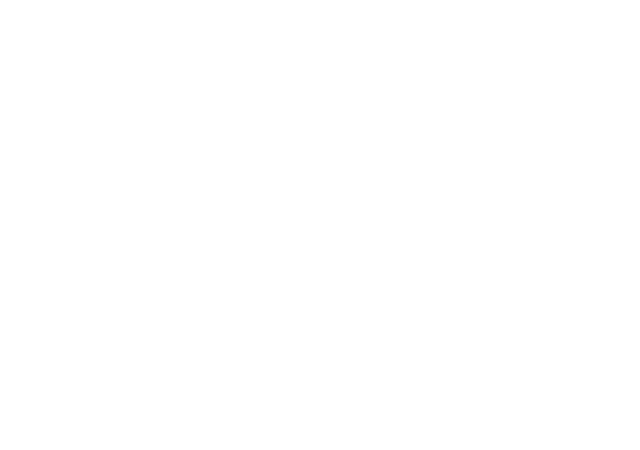
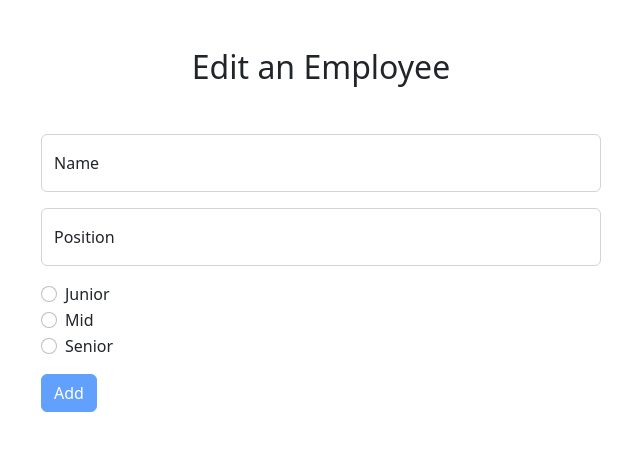
Before and after one commit to mrriteshjangir/employee-management-system, an Angular app in the folder client/: page /employees/edit/1 in a window 1280 px wide. Before the commit this address led to /. Shown: the top 450 px of the page, without its empty margins (319-959 px from the left). Built offline with nearby package versions, Linux system fonts and the light colour scheme; no server answers.

Commit message:
final project done : edit api

```diff
--- a/client/src/app/edit-employee/edit-employee.component.ts
+++ b/client/src/app/edit-employee/edit-employee.component.ts
@@ -1,20 +1,49 @@
 import { Component, OnInit } from '@angular/core';
+import { ActivatedRoute, Router } from '@angular/router';
+import { BehaviorSubject } from 'rxjs';
+import { Employee } from '../employee';
+import { EmployeeService } from '../employee.service';
 
 @Component({
   selector: 'app-edit-employee',
   template: `
-    <p>
-      edit-employee works!
-    </p>
+    <h2 class="text-center m-5">Edit an Employee</h2>
+    <app-employee-form [initialState]="employee" (formSubmitted)="editEmployee($event)"></app-employee-form>
   `,
   styles: [
   ]
 })
 export class EditEmployeeComponent implements OnInit {
+  employee: BehaviorSubject<Employee> = new BehaviorSubject({});
 
-  constructor() { }
+  constructor(
+    private router: Router,
+    private route: ActivatedRoute,
+    private employeeServices : EmployeeService,
+  ) { }
 
   ngOnInit(): void {
+    const id = this.route.snapshot.paramMap.get('id');
+    if(!id){
+      alert('No id recieved');
+    }
+
+    this.employeeServices.getEmployee(id !).subscribe((employee)=>{
+      this.employee.next(employee);
+    })
+
   }
 
+  editEmployee(employee: Employee){
+    this.employeeServices.updateEmployee(this.employee.value._id || '', employee)
+    .subscribe({
+      next:()=>{
+        this.router.navigate(['employees']);
+      },
+      error:(err)=>{
+        alert('Faield to update');
+        console.error(err);
+      }
+    })
+  }
 }
--- a/client/src/app/employees-list/employees-list.component.ts
+++ b/client/src/app/employees-list/employees-list.component.ts
@@ -24,7 +24,7 @@ import { EmployeeService } from '../employee.service';
                <td>{{employee.position}}</td>
                <td>{{employee.level}}</td>
                <td>
-                   <!-- <button class="btn btn-primary me-1" [routerLink]="['edit/', employee._id]">Edit</button> -->
+                   <button class="btn btn-primary me-1" [routerLink]="['edit/', employee._id]">Edit</button>
                    <button class="btn btn-danger" (click)="deleteEmployee(employee._id || '')">Delete</button>
                </td>
            </tr>
```
Also changed, not shown: client/src/app/app-routing.module.ts (+7 -5 lines), 1 other file (tests, documents, lock files or other folders). Lines whose indentation alone changed are shown as unchanged.
